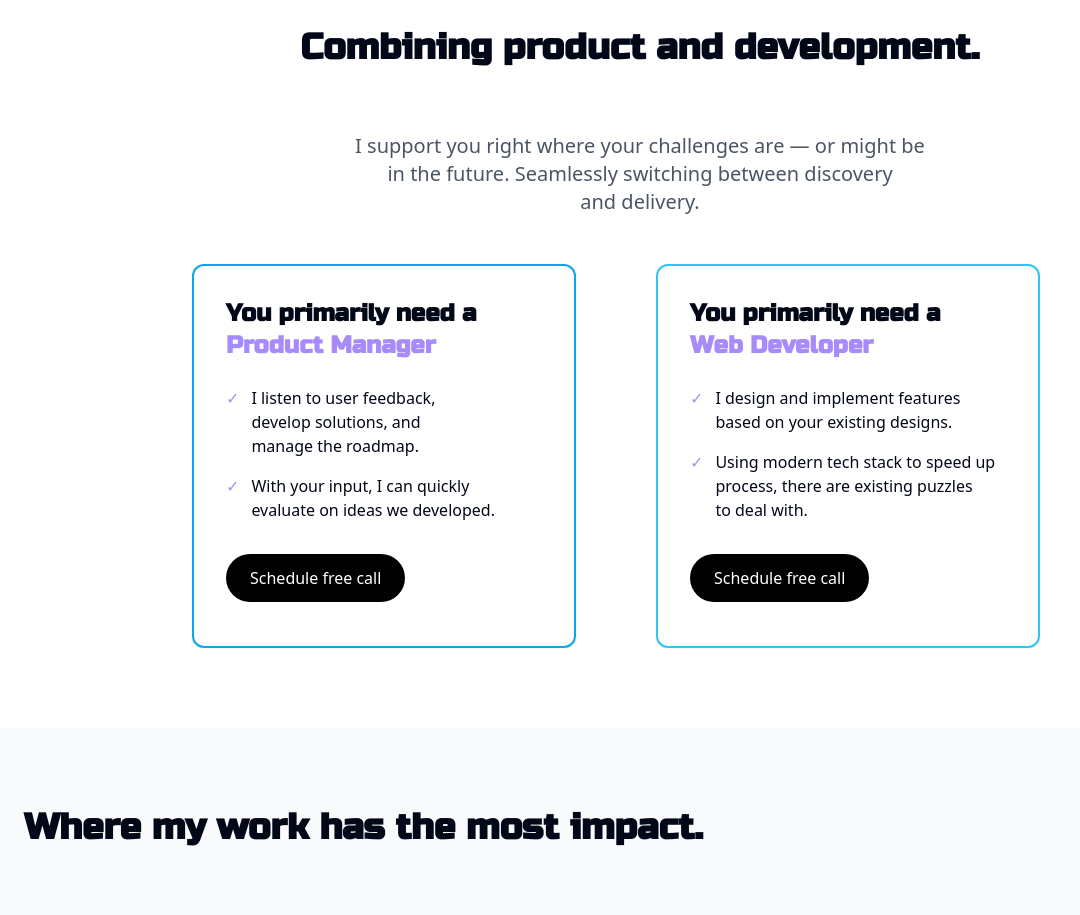
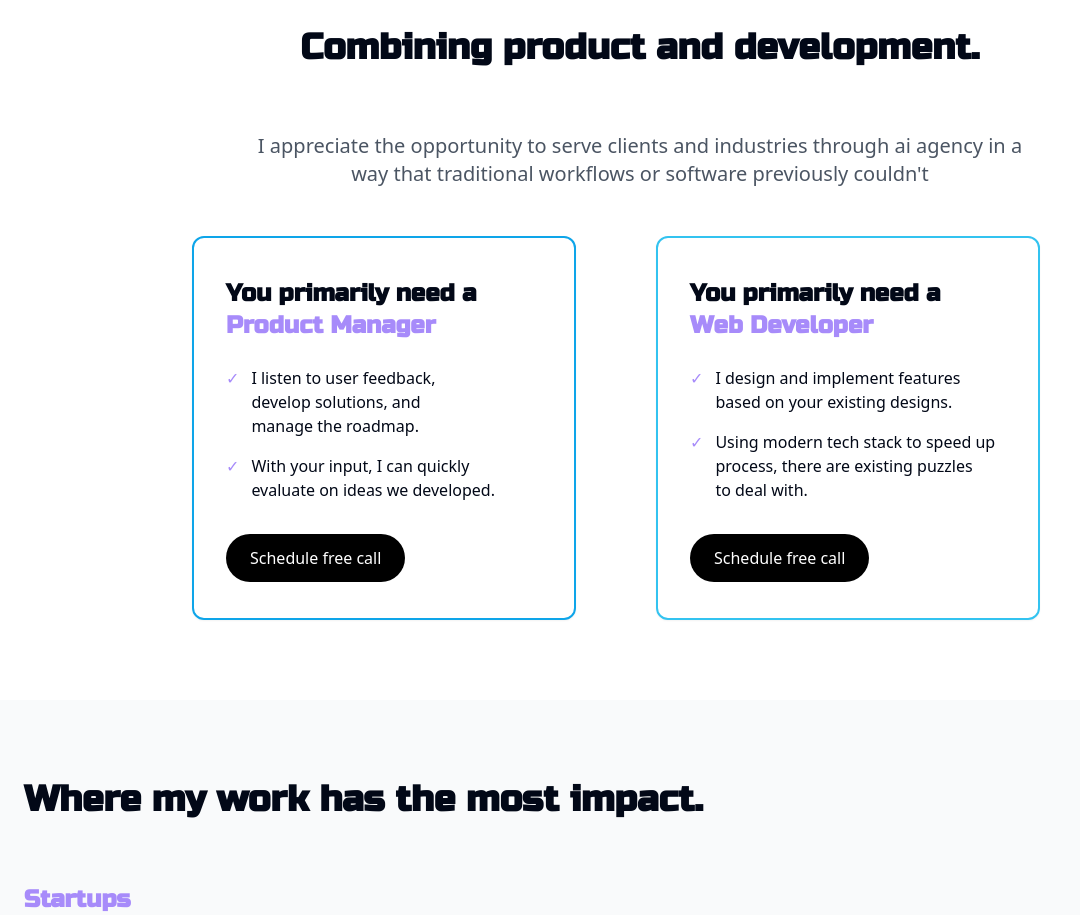
Before and after one commit to jeff-dickerson/jeffdickerson.me, a React (Vite) app: page / in a window 1280 px wide. Shown: the part 1540-2455 px from the top of the page, without its empty margins (0-1080 px from the left). Built offline with nearby package versions, Linux system fonts and the light colour scheme.

Commit message:
Fix commit error message
Resolved an issue where the commit was aborted due to no changes being detected in the code. Adjusted the request to ensure that modifications are recognized.
[skip gpt_engineer]

```diff
--- a/src/components/CombiningSection.tsx
+++ b/src/components/CombiningSection.tsx
@@ -6,11 +6,11 @@ export const CombiningSection = () => {
           Combining product and development.
         </h2>
         <p className="text-xl text-center text-gray-600 mb-12 max-w-3xl mx-auto animate-fade-up" style={{ animationDelay: "0.2s" }}>
-          I support you right where your challenges are — or might be<br />in the future. Seamlessly switching between discovery<br />and delivery.
+          I appreciate the opportunity to serve clients and industries through ai agency in a way that traditional workflows or software previously couldn't
         </p>
 
         <div className="grid md:grid-cols-2 gap-8 max-w-4xl mx-auto">
-          <div className="w-96 h-96 p-8 bg-white rounded-xl shadow-sm animate-fade-up border-2 border-[#0EA5E9] dark:border-[#D3E4FD]" style={{ animationDelay: "0.3s" }}>
+          <div className="w-[384px] h-[384px] p-[40px_32px] bg-white rounded-xl shadow-sm animate-fade-up border-2 border-[#0EA5E9] dark:border-[#D3E4FD]" style={{ animationDelay: "0.3s" }}>
             <h3 className="text-2xl font-bold mb-6">You primarily need a<br /><span className="text-primary">Product Manager</span></h3>
             <ul className="space-y-4">
               <li className="flex items-start gap-3">
@@ -27,7 +27,7 @@ export const CombiningSection = () => {
             </button>
           </div>
 
-          <div className="w-96 h-96 p-8 bg-white rounded-xl shadow-sm animate-fade-up border-2 border-[#33C3F0] dark:border-[#D3E4FD]" style={{ animationDelay: "0.4s" }}>
+          <div className="w-[384px] h-[384px] p-[40px_32px] bg-white rounded-xl shadow-sm animate-fade-up border-2 border-[#33C3F0] dark:border-[#D3E4FD]" style={{ animationDelay: "0.4s" }}>
             <h3 className="text-2xl font-bold mb-6">You primarily need a<br /><span className="text-primary">Web Developer</span></h3>
             <ul className="space-y-4">
               <li className="flex items-start gap-3">
```
